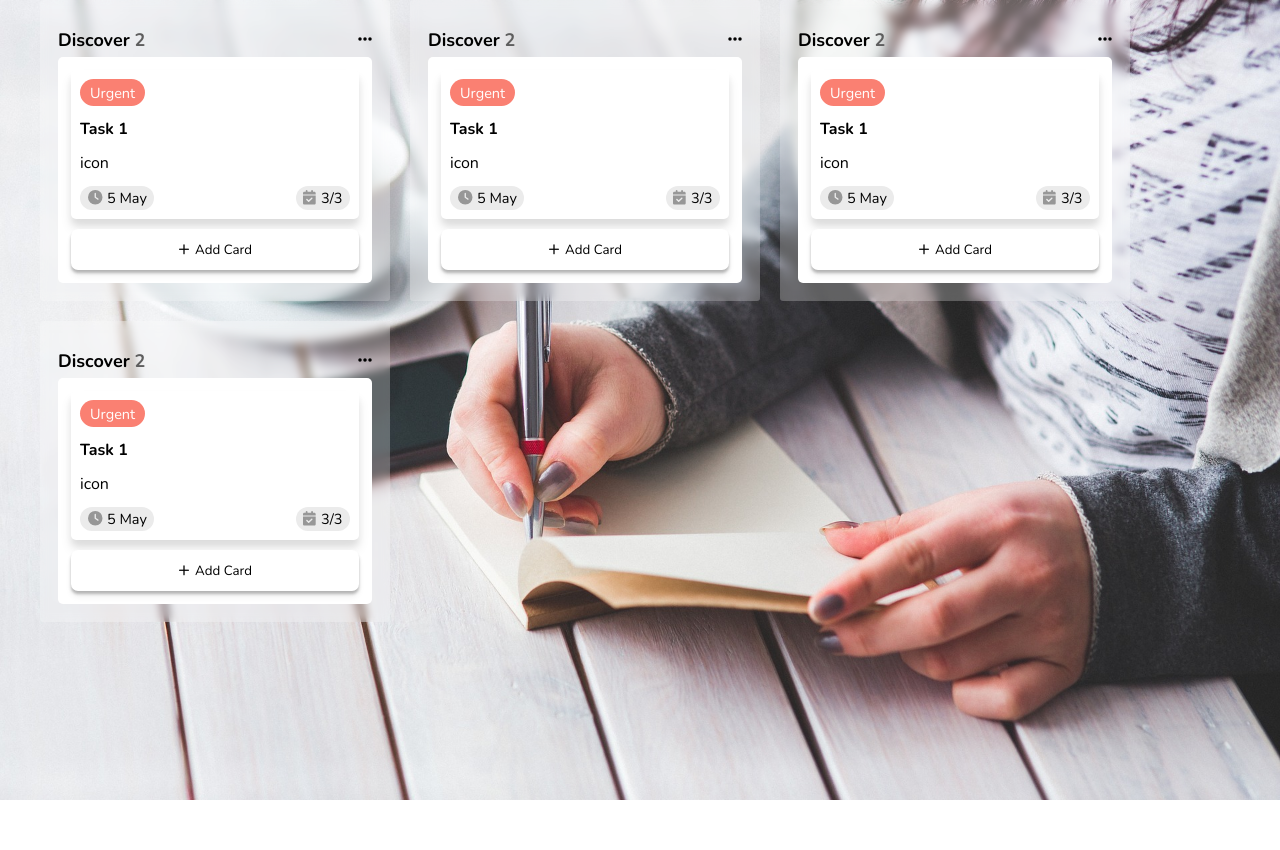
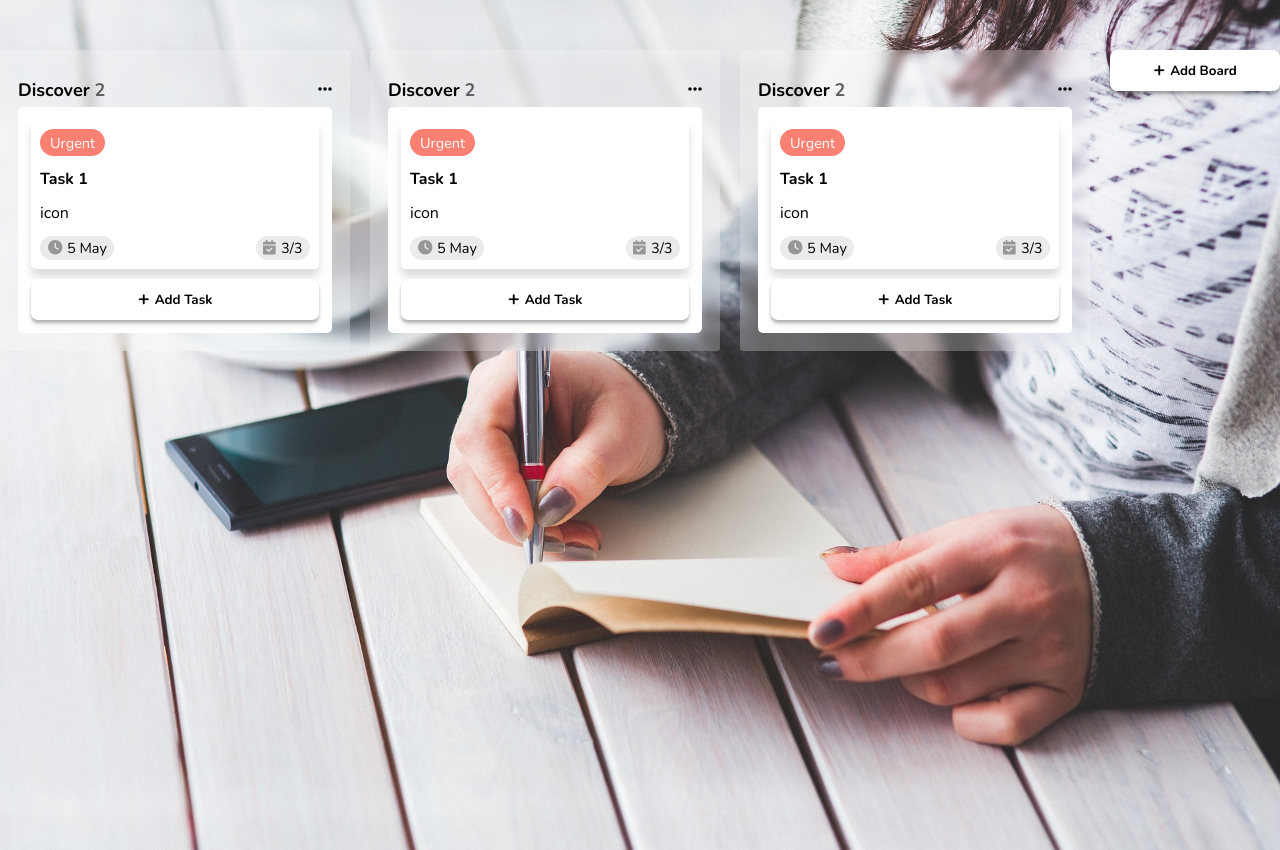
Before and after one commit to ChopickZZZ/trello-clone, a Vue app: page / in a window 1280 px wide. Before the commit the page ends 800 px from the top, so only its background shows below. Built offline with nearby package versions, Linux system fonts and the light colour scheme.

Commit message:
added button and board creator components

```diff
--- /dev/null
+++ b/src/components/AppButton.vue
@@ -0,0 +1,50 @@
+<template>
+  <button class="main-button" :style="{ backgroundColor: color }">
+    <span>
+      <slot name="symbol">+</slot>
+    </span>
+    <slot name="default"></slot>
+  </button>
+</template>
+
+<script lang="ts">
+import { defineComponent } from "vue";
+
+export default defineComponent({
+  props: {
+    color: {
+      type: String,
+      default: "#fff",
+    },
+  },
+  setup() {},
+});
+</script>
+
+
+<style scoped>
+.main-button {
+  font-weight: 700;
+  width: 100%;
+  padding: 0.8rem 0;
+  border-radius: 0.7rem;
+  box-shadow: rgb(0 0 0 / 26%) 0px 3px 3px, rgb(0 0 0 / 6%) 0px 6px 6px;
+  transition: all 0.3s ease;
+}
+
+.main-button:hover {
+  transform: translateY(-0.25rem);
+  box-shadow: rgb(0 0 0 / 26%) 0px 3px 6px, rgb(0 0 0 / 6%) 0px 6px 9px;
+}
+
+.main-button:active {
+  transform: translateY(-0.1rem);
+  box-shadow: rgb(0 0 0 / 26%) 0px 3px 4px, rgb(0 0 0 / 6%) 0px 6px 7px;
+}
+
+.main-button span {
+  font-size: 2rem;
+  margin-right: 0.5rem;
+  margin-top: -0.2rem;
+}
+</style>
--- /dev/null
+++ b/src/components/BoardCreator.vue
@@ -0,0 +1,58 @@
+<template>
+  <div class="board-creator">
+    <AppButton v-if="!isCreating" @click="isCreating = true"
+      >Add Board
+    </AppButton>
+    <form class="board-creator__form" v-if="isCreating" @submit.prevent="log">
+      <input type="text" placeholder="Enter Board Name" />
+      <div class="board-creator__buttons">
+        <AppButton color="salmon" type="submit">Add Board</AppButton>
+        <AppButton color="lightblue" @click="isCreating = false" type="cancel">
+          <template #symbol>
+            <font-awesome-icon icon="xmark" />
+          </template>
+        </AppButton>
+      </div>
+    </form>
+  </div>
+</template>
+
+<script lang="ts">
+import { defineComponent, ref } from "vue";
+import AppButton from "./AppButton.vue";
+export default defineComponent({
+  setup() {
+    const isCreating = ref(false);
+
+    const log = () => console.log(true);
+
+    return {
+      log,
+      isCreating,
+    };
+  },
+  components: { AppButton },
+});
+</script>
+
+<style scoped>
+.board-creator__form {
+  padding: 0.9rem;
+  background-color: #fff;
+  border-radius: 0.35rem;
+}
+
+.board-creator input {
+  min-height: 4rem;
+  padding: 0.5rem 1rem;
+  border: 1px solid salmon;
+  width: 100%;
+  border-radius: 0.5rem;
+  margin-bottom: 1rem;
+}
+
+.board-creator__buttons {
+  display: flex;
+  gap: 1rem;
+}
+</style>
--- a/src/components/TaskBoard.vue
+++ b/src/components/TaskBoard.vue
@@ -11,7 +11,7 @@
     </div>
     <div class="board__inner inner-board">
       <TaskCard />
-      <button class="inner-board__button btn"><span>+</span> Add Card</button>
+      <AppButton>Add Task</AppButton>
     </div>
   </div>
 </template>
@@ -19,11 +19,13 @@
 <script lang="ts">
 import { defineComponent } from "vue";
 import TaskCard from "./TaskCard.vue";
+import AppButton from "./AppButton.vue";
 
 export default defineComponent({
   setup() {},
   components: {
     TaskCard,
+    AppButton,
   },
 });
 </script>
@@ -66,29 +68,4 @@ export default defineComponent({
   max-height: 60rem;
   overflow: auto;
 }
-
-.inner-board__button {
-  width: 100%;
-  background-color: #fff;
-  padding: 0.8rem 0;
-  border-radius: 0.7rem;
-  box-shadow: rgb(0 0 0 / 26%) 0px 3px 3px, rgb(0 0 0 / 6%) 0px 6px 6px;
-  transition: all 0.3s ease;
-}
-
-.inner-board__button:hover {
-  transform: translateY(-0.25rem);
-  box-shadow: rgb(0 0 0 / 26%) 0px 3px 6px, rgb(0 0 0 / 6%) 0px 6px 9px;
-}
-
-.inner-board__button:active {
-  transform: translateY(-0.1rem);
-  box-shadow: rgb(0 0 0 / 26%) 0px 3px 4px, rgb(0 0 0 / 6%) 0px 6px 7px;
-}
-
-.inner-board__button span {
-  font-size: 2rem;
-  margin-right: 0.5rem;
-  margin-top: -0.2rem;
-}
 </style>
--- a/src/style.css
+++ b/src/style.css
@@ -79,7 +79,7 @@ button {
 
 .container {
    display: flex;
-   max-width: 120rem;
+   max-width: 148rem;
    margin: 0 auto;
    align-items: center;
    justify-content: center;
--- a/src/views/HomePage.vue
+++ b/src/views/HomePage.vue
@@ -1,25 +1,28 @@
 <template>
-  <div class="container">
+  <div class="container" style="margin-top: 5rem">
     <div class="board-container">
-      <TaskBoard v-for="board in 4" :key="board" />
+      <TaskBoard v-for="board in 3" :key="board" />
+      <BoardCreator />
     </div>
   </div>
 </template>
 
 <script lang="ts">
+import { defineComponent } from "vue";
 import TaskBoard from "../components/TaskBoard.vue";
-import { defineComponent } from "vue";
+import BoardCreator from "../components/BoardCreator.vue";
 
 export default defineComponent({
   setup() {},
-  components: { TaskBoard },
+  components: { TaskBoard, BoardCreator },
 });
 </script>
 
 <style scoped>
 .board-container {
-  display: flex;
-  flex-wrap: wrap;
+  display: grid;
+  grid-template-columns: repeat(4, 1fr);
+  align-items: start;
   gap: 2rem;
 }
 </style>
```
